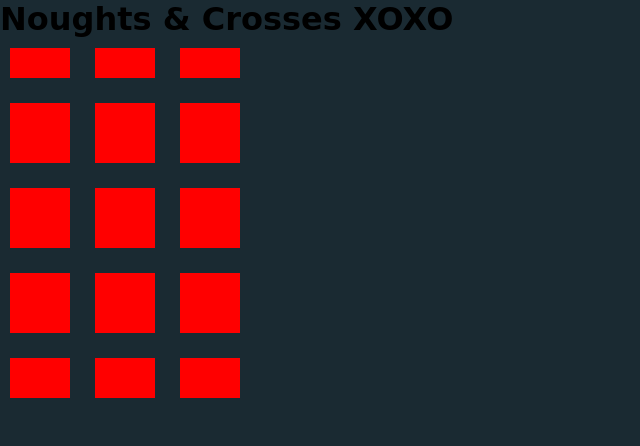
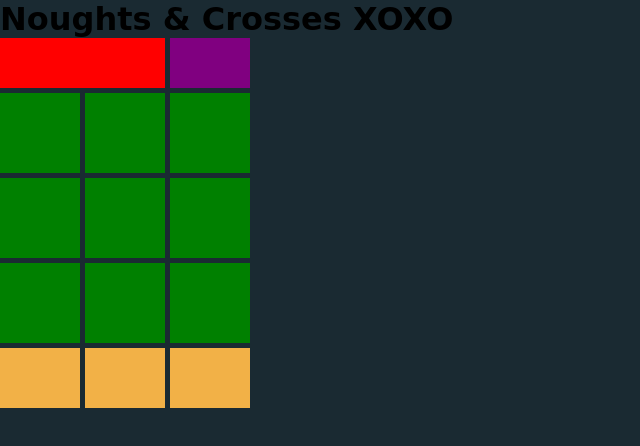
Before and after one commit to sarahcrack/noughts-and-crosses, a plain HTML site: page index.html in a window 1280 px wide. Shown: the whole page, without its empty margins (0-640 px from the left). Drawn offline with Linux system fonts and the light colour scheme; a web font is replaced by a local one.

Commit message:
formatted grid with turn and actions row

```diff
--- a/css/styles.css
+++ b/css/styles.css
@@ -30,7 +30,20 @@ body {
   grid-gap: 5px;
 }
 
-.grid div {
+.turn {
   background-color: red;
-  margin: 10px;
+  grid-column-start: 1;
+  grid-column-end: 3;
 }
+
+.actions {
+  background-color: purple;
+}
+
+.square {
+  background-color: green;
+}
+
+.score {
+  background-color: #f2b147;
+}
--- a/index.html
+++ b/index.html
@@ -10,21 +10,21 @@
     <main>
       <h1>Noughts & Crosses XOXO</h1>
       <div class="grid">
-        <div></div>
-        <div></div>
-        <div></div>
-        <div></div>
-        <div></div>
-        <div></div>
-        <div></div>
-        <div></div>
-        <div></div>
-        <div></div>
-        <div></div>
-        <div></div>
-        <div></div>
-        <div></div>
-        <div></div>
+        <div class="turn"></div>
+
+        <div class="actions"></div>
+        <div class="square"></div>
+        <div class="square"></div>
+        <div class="square"></div>
+        <div class="square"></div>
+        <div class="square"></div>
+        <div class="square"></div>
+        <div class="square"></div>
+        <div class="square"></div>
+        <div class="square"></div>
+        <div class="score"></div>
+        <div class="score"></div>
+        <div class="score"></div>
       </div>
     </main>
   </body>
```
